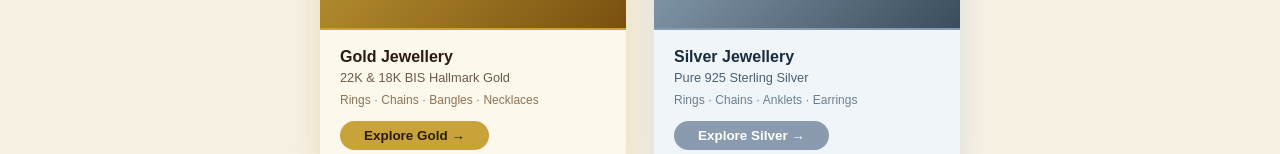
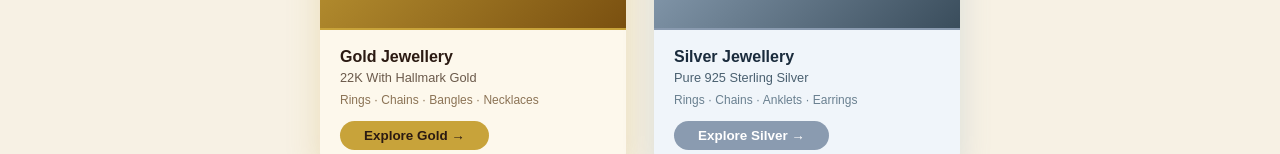
Before and after one commit to preeth08-git/sri-viji-thanga-maaligai, a React (Vite) app: page / in a window 1280 px wide. Shown: the part 975-1129 px from the top of the page. Built offline with nearby package versions, Linux system fonts and the light colour scheme.

Commit message:
916 changes

```diff
--- a/src/pages/Home.jsx
+++ b/src/pages/Home.jsx
@@ -47,7 +47,7 @@ export default function Home({ onNavigate }) {
               </div>
               <div style={{ padding: "18px 20px", backgroundColor: "#FDF8EC", borderTop: "2px solid #C8A33A" }}>
                 <h3 style={{ color: "#2B1A12", fontSize: "1rem", fontWeight: "bold", marginBottom: "4px" }}>Gold Jewellery</h3>
-                <p style={{ color: "#6B5A4B", fontSize: "0.8rem", marginBottom: "8px" }}>22K & 18K BIS Hallmark Gold</p>
+                <p style={{ color: "#6B5A4B", fontSize: "0.8rem", marginBottom: "8px" }}>22K With Hallmark Gold</p>
                 <p style={{ color: "#8B7355", fontSize: "0.75rem", marginBottom: "14px" }}>Rings · Chains · Bangles · Necklaces</p>
                 <span style={{ backgroundColor: "#C8A33A", color: "#2B1A12", borderRadius: "999px", padding: "7px 24px", fontSize: "0.84rem", fontWeight: 700, display: "inline-block" }}>Explore Gold →</span>
               </div>
```
